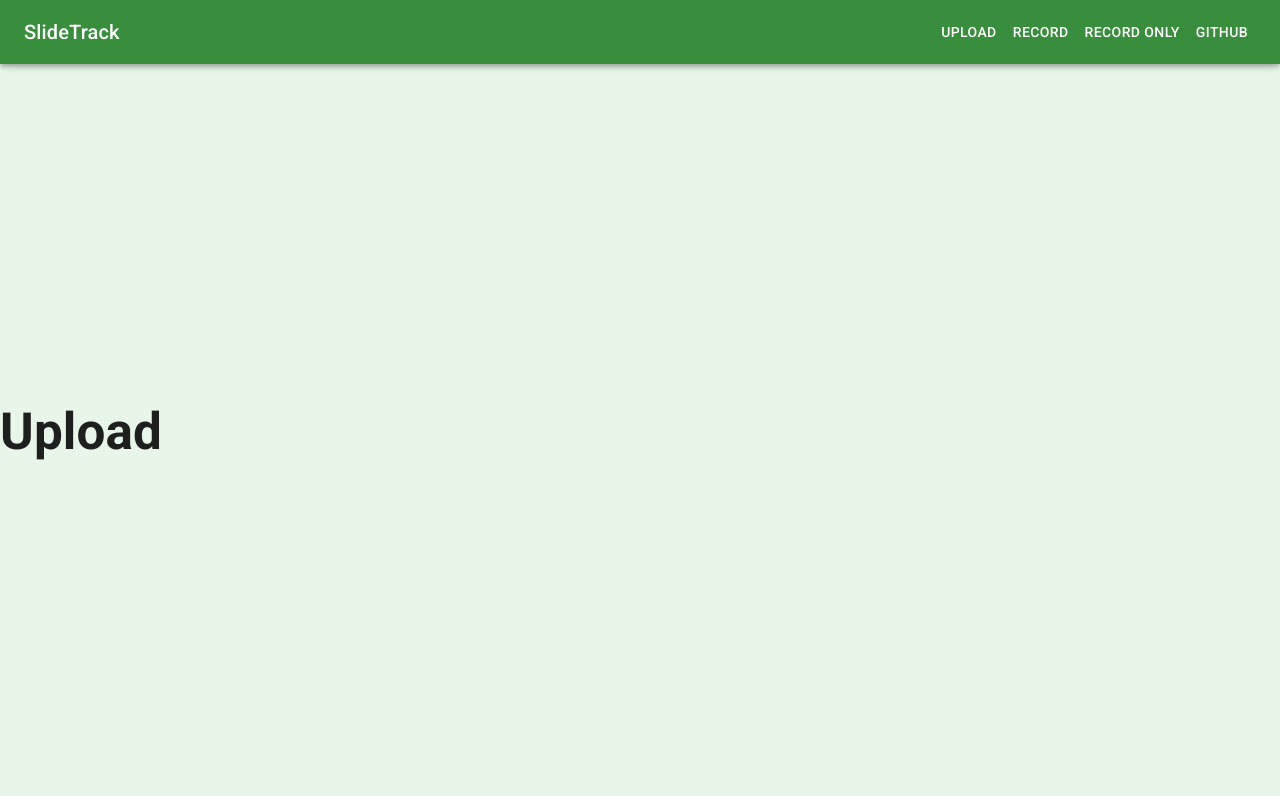
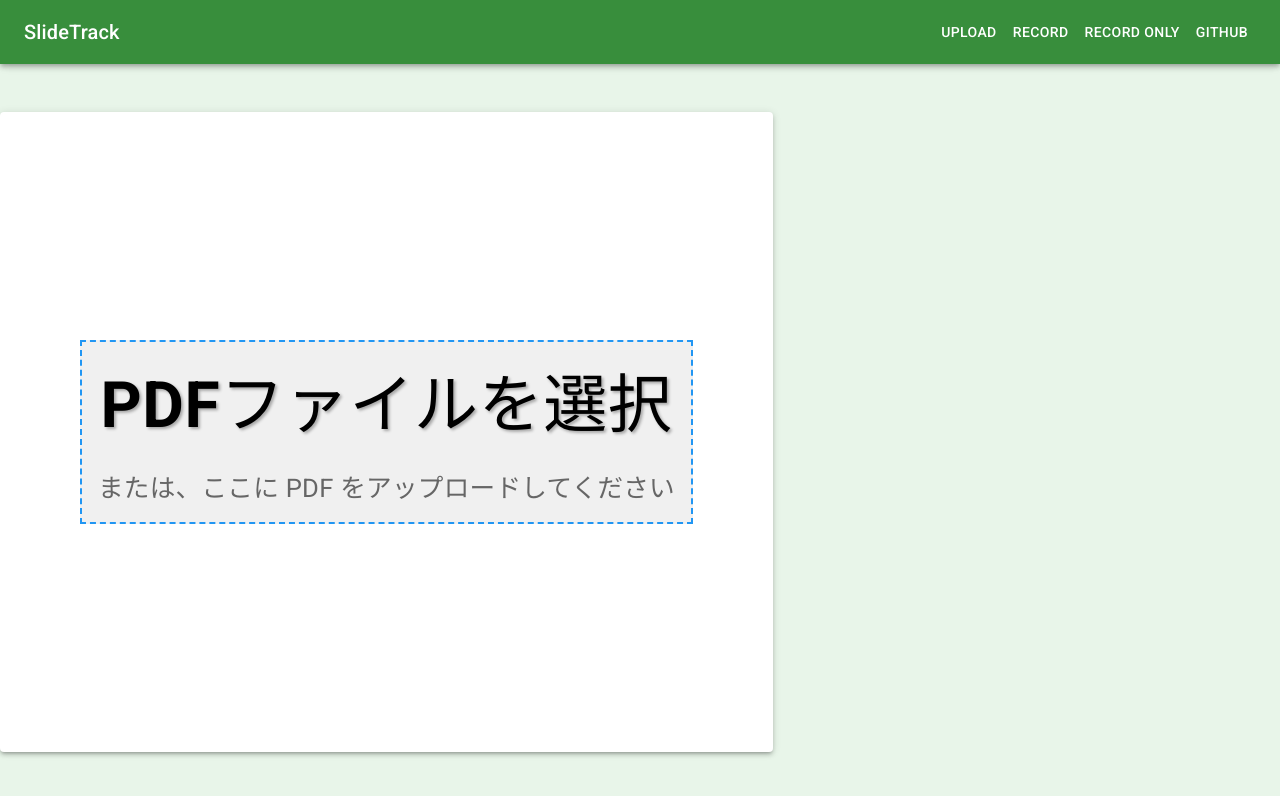
Before and after one commit to Shirashoji/SlideTrack, a React (Vite) app: page /new in a window 1280 px wide. Shown: the top 796 px of the page. Built offline with nearby package versions, Linux system fonts and the light colour scheme.

Commit message:
Uploadを実装

```diff
--- a/package.json
+++ b/package.json
@@ -20,6 +20,7 @@
     "match-sorter": "^6.3.1",
     "react": "^18.2.0",
     "react-dom": "^18.2.0",
+    "react-dropzone": "^14.2.3",
     "react-pdf": "^7.7.0",
     "react-router-dom": "^6.17.0",
     "react-speech-recognition": "^3.10.0",
--- a/src/routes/Upload.jsx
+++ b/src/routes/Upload.jsx
@@ -1,7 +1,122 @@
+import React, { useCallback, useState } from 'react';
+import { Paper, Typography, Button } from '@mui/material';
+import { useTheme } from '@mui/material/styles';
+import { useDropzone } from 'react-dropzone';
+
 export default function Upload() {
+  const theme = useTheme();
+  const [pdfFiles, setPdfFiles] = useState([]);
+  const [errorMessage, setErrorMessage] = useState('');
+
+  const onDrop = useCallback((acceptedFiles) => {
+    if (acceptedFiles.length > 0) {
+      const newPdfFiles = acceptedFiles.filter((file) => file.type === 'application/pdf');
+
+      if (newPdfFiles.length > 0) {
+        setPdfFiles((prevPdfFiles) => [...prevPdfFiles, ...newPdfFiles]);
+        setErrorMessage('');
+      } else {
+        setErrorMessage('無効なファイルタイプです.PDFファイルを選択してください.');
+      }
+    }
+  }, []);
+
+  const removePdfFile = (index) => {
+    const updatedPdfFiles = [...pdfFiles];
+    updatedPdfFiles.splice(index, 1);
+    setPdfFiles(updatedPdfFiles);
+  };
+
+  const { getRootProps, getInputProps, isDragActive } = useDropzone({
+    accept: 'application/pdf',
+    onDrop,
+  });
+
+  const dropzoneStyle = {
+    border: `2px dashed ${isDragActive ? '#ff9800' : '#2196f3'}`,
+    backgroundColor: isDragActive ? '#ffe0b2' : '#f0f0f0',
+    padding: theme.spacing(2),
+    textAlign: 'center',
+    cursor: 'pointer',
+  };
+
   return (
-    <div id="main">
-      <h1>Upload</h1>
-    </div>
+    <Paper
+      elevation={3}
+      sx={{
+        padding: theme.spacing(10),
+        display: 'flex',
+        flexDirection: 'column',
+        alignItems: 'center',
+        justifyContent: 'center',
+        height: '80vh',
+        overflow: 'auto',
+      }}
+    >
+      <div {...getRootProps({ style: dropzoneStyle })}>
+        <input {...getInputProps()} accept="application/pdf" />
+        <Typography
+          variant="body1"
+          align="center"
+          sx={{
+            color: 'black',
+            fontWeight: 'bold',
+            marginBottom: theme.spacing(2),
+            fontSize: 'calc(5vw)',
+            textAlign: 'center',
+            textShadow: '2px 2px 3px rgba(0, 0, 0, 0.3)',
+            WebkitFontSmoothing: 'antialiased',
+            MozOsxFontSmoothing: 'grayscale',
+          }}
+        >
+          PDFファイルを選択
+        </Typography>
+        <Typography
+          variant="body2"
+          align="center"
+          sx={{
+            color: '#666',
+            fontSize: 'calc(2vw)',
+          }}
+        >
+          または、ここに PDF をアップロードしてください
+        </Typography>
+      </div>
+
+      {errorMessage && (
+        <Typography variant="body2" color="error" sx={{ marginTop: theme.spacing(1) }}>
+          {errorMessage}
+        </Typography>
+      )}
+
+      {pdfFiles.length > 0 && (
+        <div>
+          {pdfFiles.map((file, index) => (
+            <div key={index} style={{ marginTop: theme.spacing(2) }}>
+              <embed
+                src={URL.createObjectURL(file)}
+                type="application/pdf"
+                width="100%"
+                height="300px"
+                style={{ border: '1px solid #ccc' }}
+              />
+              <div style={{ marginTop: theme.spacing(1) }}>
+                <Button variant="contained" color="success">
+                  OK
+                </Button>
+                <Button
+                  variant="contained"
+                  color="error"
+                  style={{ marginLeft: theme.spacing(1) }}
+                  onClick={() => removePdfFile(index)}
+                >
+                  Clear
+                </Button>
+              </div>
+            </div>
+          ))}
+        </div>
+      )}
+    </Paper>
   );
 }
```
Also changed, not shown: 1 other file (tests, documents, lock files or other folders).
